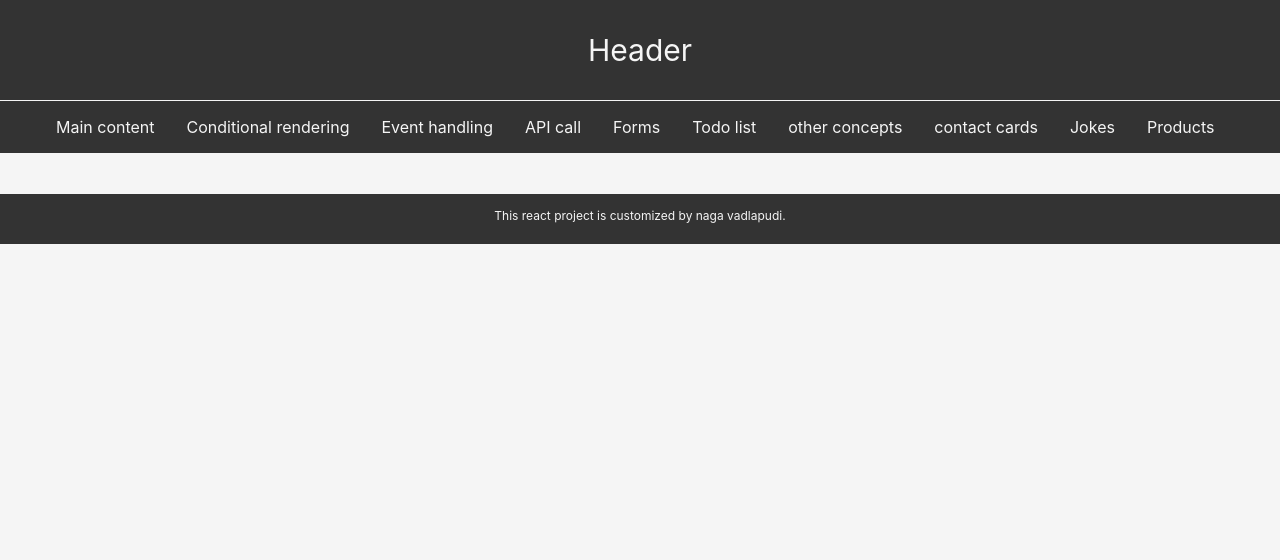
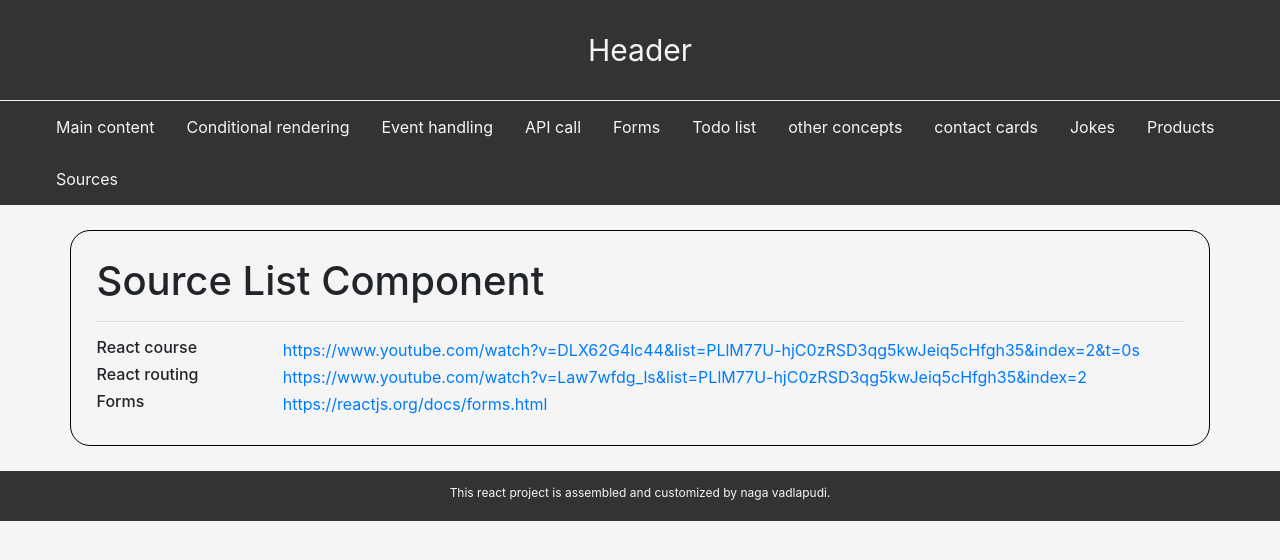
Before and after one commit to snigdhesh/react-course-customized, a React (Create React App) app: page /sources in a window 1280 px wide. Shown: the top 560 px of the page. Built offline with nearby package versions, Linux system fonts and the light colour scheme.

Commit message:
# added sources to webpage

```diff
--- a/src/components/Footer.js
+++ b/src/components/Footer.js
@@ -3,7 +3,7 @@ import React from 'react'
 function Footer(){
     return (
         <footer >
-            <p>This react project is customized by naga vadlapudi.</p>
+            <p>This react project is assembled and customized by naga vadlapudi.</p>
         </footer>
     )
 }
--- a/src/components/MainContent.js
+++ b/src/components/MainContent.js
@@ -25,13 +25,13 @@ class MainContent extends Component{
     })
   }
 
-  // componentDidMount(){
-  //   setTimeout(()=>{
-  //     this.setState({isLoading:false})
-  //   },5000)
-  //   //actually component is already rendered, but we are just faking time lag and changing state,
-  //   // to test conditional rendering
-  // }
+  componentDidMount(){
+    setTimeout(()=>{
+      this.setState({isLoading:false})
+    },1000)
+    //actually component is already rendered, but we are just faking time lag and changing state,
+    // to test conditional rendering
+  }
 
   render(){
 
@@ -50,8 +50,7 @@ class MainContent extends Component{
               <ProductListComponent/>
           </main>
       )
-  }
-
+    }
 }
 
 export default MainContent
--- a/src/components/MyInfo.js
+++ b/src/components/MyInfo.js
@@ -15,6 +15,7 @@ import TodolistComponent from './Todolist/TodolistComponent';
 import ContactCardListComponent from './contact-cards/ContactCardListComponent';
 import JokeListComponent from './Jokes/JokeListComponent';
 import ProductListComponent from './products/ProductListComponent';
+import SourceListComponent from './sources/SourceListComponent';
 
 function MyInfo(){
   return(
@@ -35,6 +36,7 @@ function MyInfo(){
               <Route path="/contacts" component={ContactCardListComponent}/>
               <Route path="/jokes" component={JokeListComponent}/>
               <Route path="/products" component={ProductListComponent}/>
+              <Route path="/sources" component={SourceListComponent}/>
           </Switch>
 
         <Footer/>
--- a/src/components/NavbarComponent.js
+++ b/src/components/NavbarComponent.js
@@ -16,6 +16,7 @@ class NavbarComponent extends Component{
                     <Link to="/contacts"><li>contact cards</li></Link>
                     <Link to="/jokes"><li>Jokes</li></Link>
                     <Link to="/products"><li>Products</li></Link>
+                    <Link to="/sources"><li>Sources</li></Link>
                 </ul>
         )
     }
--- /dev/null
+++ b/src/components/sources/SourceComponent.js
@@ -0,0 +1,18 @@
+import React,{Component} from 'react'
+
+class SourceComponent extends Component{
+    render(){
+        let link=this.props.source.link
+        return(
+            <div className="">
+                <div className="row">
+                    <div className="col-sm-2"><h6>{this.props.source.topic}</h6></div>
+                    <div className="col-sm-10">
+                        <a target="_blank" href={link}>{link}</a>
+                    </div>
+                </div>
+            </div>
+        )
+    }
+}
+export default SourceComponent
--- /dev/null
+++ b/src/components/sources/SourceListComponent.js
@@ -0,0 +1,17 @@
+import React,{Component} from 'react'
+import SourceComponent from './SourceComponent';
+import SourceData from '../../models/SourcesData';
+
+class SourceListComponent extends Component{
+    render(){
+        let sources=SourceData.map(source=><SourceComponent source={source}/>)
+        return(
+            <div className="container">
+                <h1>Source List Component</h1><hr/>
+                {sources}
+            </div>
+        )
+    }
+}
+
+export default SourceListComponent
--- /dev/null
+++ b/src/models/SourcesData.js
@@ -0,0 +1,19 @@
+const SourceData=[
+    {
+        id:1,
+        topic:"React course",
+        link: "https://www.youtube.com/watch?v=DLX62G4lc44&list=PLlM77U-hjC0zRSD3qg5kwJeiq5cHfgh35&index=2&t=0s"
+    },
+    {
+        id:2,
+        topic:"React routing",
+        link: "https://www.youtube.com/watch?v=Law7wfdg_ls&list=PLlM77U-hjC0zRSD3qg5kwJeiq5cHfgh35&index=2"
+    },
+    {
+        id:3,
+        topic:"Forms",
+        link: "https://reactjs.org/docs/forms.html"
+    }
+]
+
+export default SourceData
```
